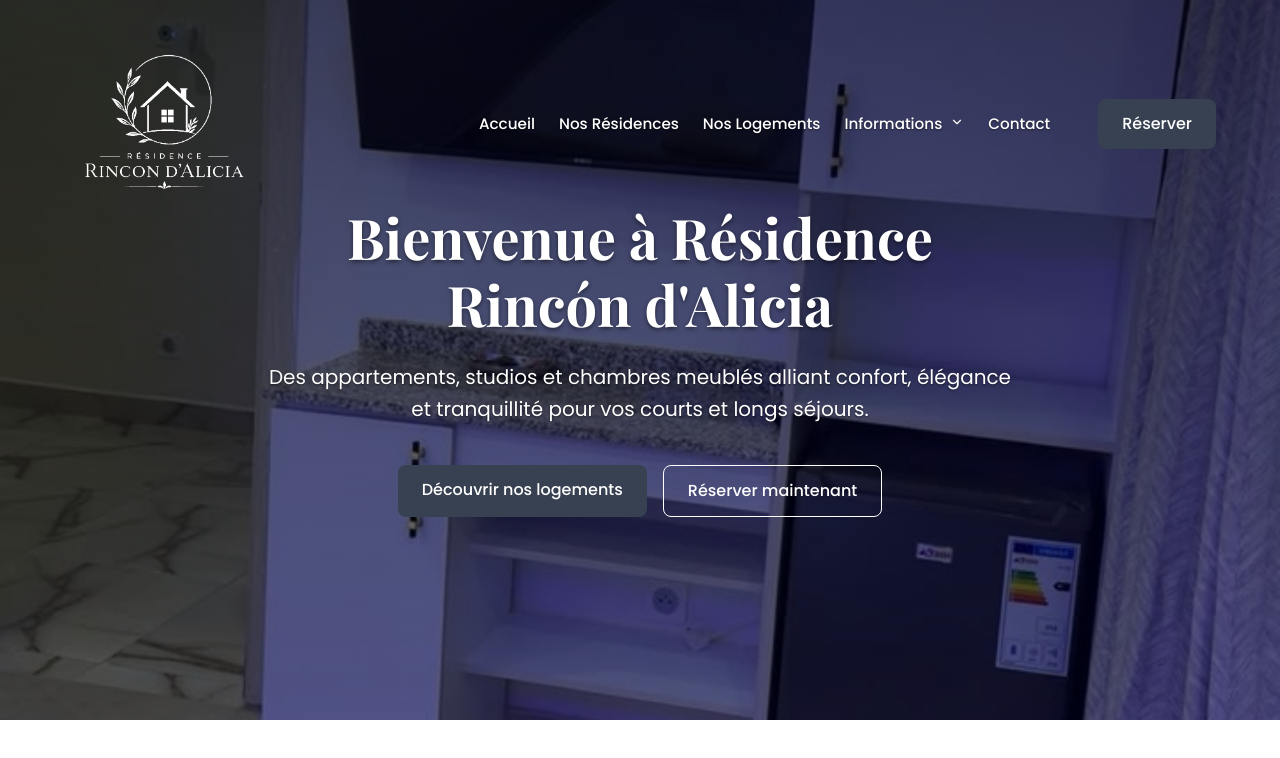
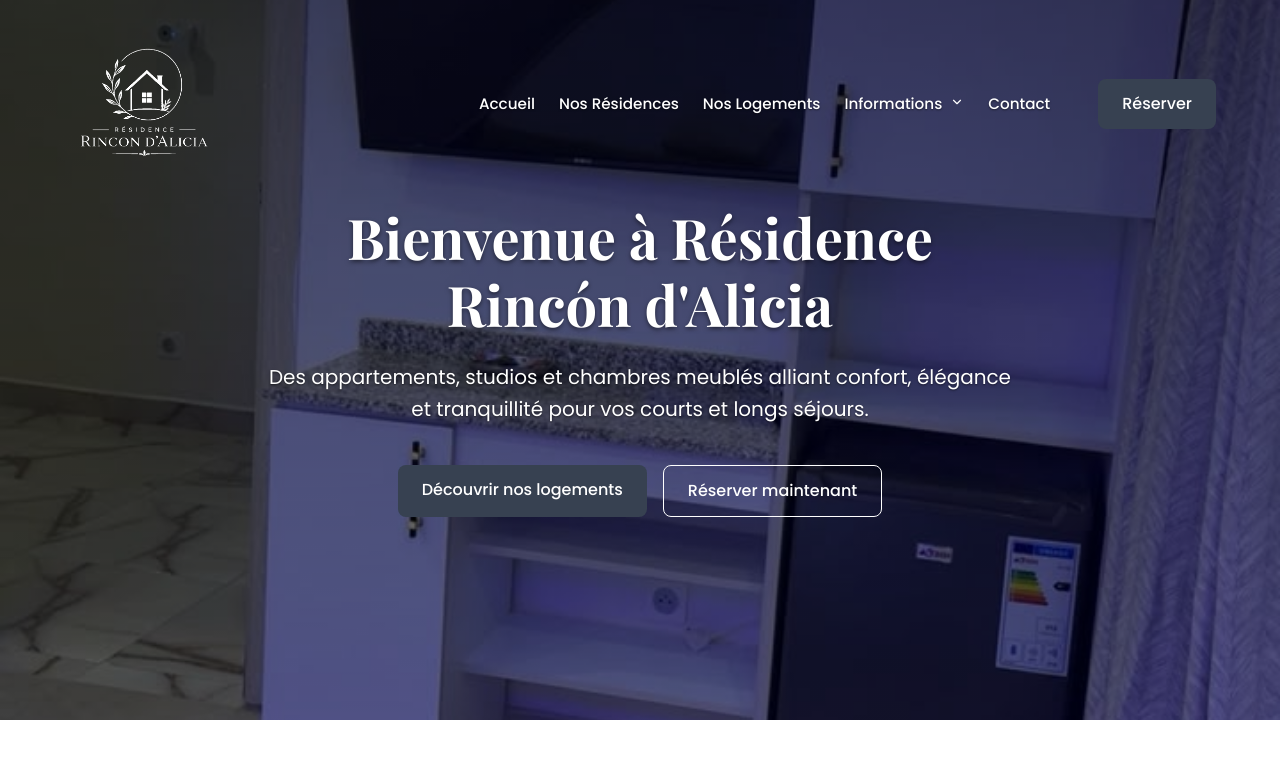
Before and after one commit to phata82/rincondalicia, a Next.js app: page / in a window 1280 px wide. Shown: the top 758 px of the page. Built offline with nearby package versions, Linux system fonts and the light colour scheme; a web font is replaced by a local one.

Commit message:
Decrease logo size further

```diff
--- a/src/components/Header.module.css
+++ b/src/components/Header.module.css
@@ -31,13 +31,13 @@
   object-fit: contain;
   filter: brightness(0) invert(1);
   transition: filter var(--transition-normal), width 0.3s;
-  width: 150px;
+  width: 120px;
   height: auto;
 }
 
 @media (min-width: 768px) {
   .logo {
-    width: 200px;
+    width: 160px;
   }
 }
 
```
